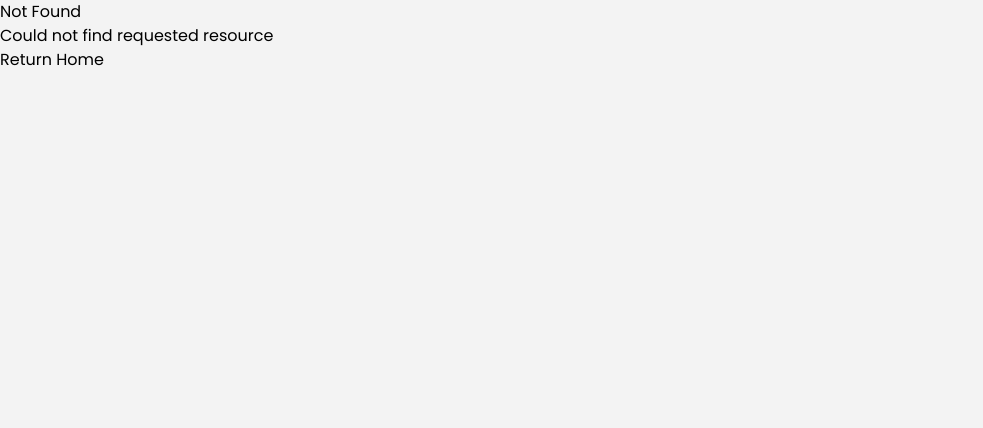
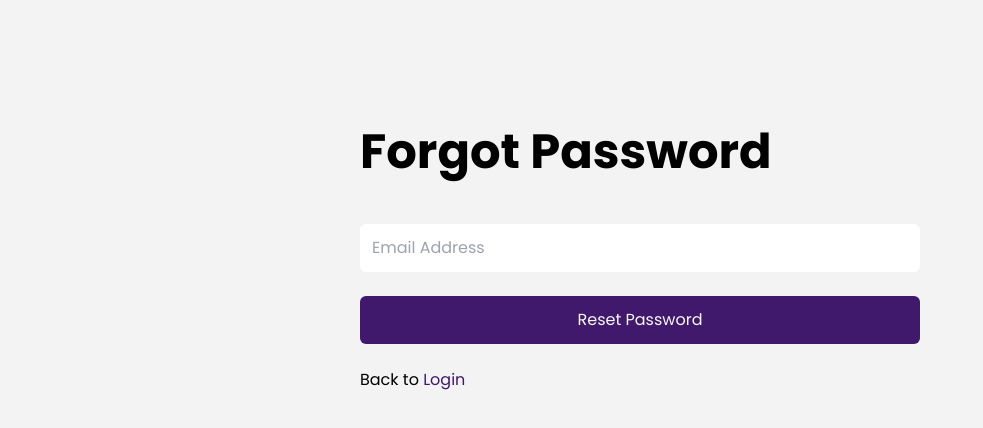
Before and after one commit to Let-s-build-DAO/lets-build-academy, a Next.js app: page /auth/forgot-password in a window 1280 px wide. Before the commit this address had no page. Shown: the top 428 px of the page, without its empty margins (0-983 px from the left). Built offline with nearby package versions, Linux system fonts and the light colour scheme; no server answers.

Commit message:
updates commit

```diff
--- a/app/_components/AdminSideNav.jsx
+++ b/app/_components/AdminSideNav.jsx
@@ -116,7 +116,7 @@ const AdminSideNav = ({ setShowBar }) => {
     <>
       <div onClick={() => setShowBar()} className='bg-[#000] lg:hidden opacity-20 w-full h-screen sm:fixed top-0 right-0 left-0'></div>
       <aside className='p-6 bg-white h-screen fixed lg:w-[20%] z-10 w-[70%]'>
-        <img src="/academylogo.png" className='mb-10' alt="" />
+        <img src="/academylogo.png" className='mb-10 w-40' alt="" />
         {
           nav?.map((item, idx) => (
             <Link href={item.href} key={idx}>
--- /dev/null
+++ b/app/auth/forgot-password/page.jsx
@@ -0,0 +1,68 @@
+'use client';
+
+import React, { useState } from 'react';
+import { getAuth, sendPasswordResetEmail } from 'firebase/auth';
+import Spinner from '@/app/_components/Spinner';
+import firebase_app from "../../firebase/config";
+import Link from 'next/link'
+
+const ForgotPassword = () => {
+  const [email, setEmail] = useState('');
+  const [loading, setLoading] = useState(false);
+  const [message, setMessage] = useState('');
+  const [error, setError] = useState('');
+
+  const handlePasswordReset = async () => {
+    setLoading(true);
+    setMessage('');
+    setError('');
+    const auth = getAuth(firebase_app);
+
+    try {
+      await sendPasswordResetEmail(auth, email);
+      setMessage('Password reset email sent successfully! Check your Email.');
+    } catch (err) {
+      setError(err.message || 'Failed to send password reset email.');
+    } finally {
+      setLoading(false);
+    }
+  };
+
+  return (
+    <div className="lg:w-1/2 w-[95%] mx-auto my-20 lg:p-10 p-4">
+      <div className="">
+        <h1 className="lg:w-[468px] text-black text-3xl md:text-5xl font-bold font-['Poppins'] leading-[44px] md:leading-[64px]">
+          Forgot Password
+        </h1>
+      </div>
+      <div className="mt-10">
+        <div className="my-6">
+          <input
+            onChange={(e) => setEmail(e.target.value)}
+            type="email"
+            placeholder="Email Address"
+            className="p-3 rounded-md w-full"
+            value={email}
+          />
+        </div>
+      </div>
+      {message && <p className="text-green-500 text-sm my-2">{message}</p>}
+      {error && <p className="text-red-500 text-sm my-2">{error}</p>}
+      <div className="my-6">
+        <button
+          onClick={handlePasswordReset}
+          className="bg-purple rounded-md w-full text-white p-3"
+          disabled={loading}
+        >
+          {loading ? <Spinner /> : 'Reset Password'}
+        </button>
+      </div>
+
+      <div className='my-4 flex justify-between'>
+        <p>Back to <Link className='text-purple' href={'/auth/login'}>Login</Link></p>
+      </div>
+    </div>
+  );
+};
+
+export default ForgotPassword;
--- a/app/auth/login/page.jsx
+++ b/app/auth/login/page.jsx
@@ -21,6 +21,7 @@ const Login = () => {
   const [email, setEmail] = useState('')
   const [password, setPassword] = useState("")
   const router = useRouter()
+  const [showPassword, setShowPassword] = useState(false)
   const [user, setUser] = useAtom(userAtom)
 
   const getIn = () => {
@@ -34,7 +35,7 @@ const Login = () => {
           setLoading(false)
           toast("Logged in Successfully!")
           const userRole = userDoc.data().role
-        setUser({...userDoc.data(), id:user.uid})
+          setUser({ ...userDoc.data(), id: user.uid })
           console.log("User data:", userDoc.data());
           router.push(`/${userRole}`)
 
@@ -67,12 +68,26 @@ const Login = () => {
           <div className="my-6">
             <input onChange={e => setEmail(e.target.value)} type="text" placeholder="Email Address" className="p-3 rounded-md w-full" />
           </div>
-          <div className="my-6">
-            <input onChange={e => setPassword(e.target.value)} type="password" placeholder="Password" className="p-3 rounded-md w-full" />
+          <div className="my-6 relative">
+            <input onChange={e => setPassword(e.target.value)} type={showPassword ? 'text' : 'password'} placeholder="Password" className="p-3 rounded-md w-full" />
+            <div onClick={() => setShowPassword(!showPassword)} className='absolute cursor-pointer top-4 right-4'>
+              {showPassword ? <svg xmlns="http://www.w3.org/2000/svg" width="16" height="16" fill="currentColor" className="bi bi-eye-slash" viewBox="0 0 16 16">
+                <path d="M13.359 11.238C15.06 9.72 16 8 16 8s-3-5.5-8-5.5a7 7 0 0 0-2.79.588l.77.771A6 6 0 0 1 8 3.5c2.12 0 3.879 1.168 5.168 2.457A13 13 0 0 1 14.828 8q-.086.13-.195.288c-.335.48-.83 1.12-1.465 1.755q-.247.248-.517.486z" />
+                <path d="M11.297 9.176a3.5 3.5 0 0 0-4.474-4.474l.823.823a2.5 2.5 0 0 1 2.829 2.829zm-2.943 1.299.822.822a3.5 3.5 0 0 1-4.474-4.474l.823.823a2.5 2.5 0 0 0 2.829 2.829" />
+                <path d="M3.35 5.47q-.27.24-.518.487A13 13 0 0 0 1.172 8l.195.288c.335.48.83 1.12 1.465 1.755C4.121 11.332 5.881 12.5 8 12.5c.716 0 1.39-.133 2.02-.36l.77.772A7 7 0 0 1 8 13.5C3 13.5 0 8 0 8s.939-1.721 2.641-3.238l.708.709zm10.296 8.884-12-12 .708-.708 12 12z" />
+              </svg> : <svg xmlns="http://www.w3.org/2000/svg" width="16" height="16" fill="currentColor" className="bi bi-eye" viewBox="0 0 16 16">
+                <path d="M16 8s-3-5.5-8-5.5S0 8 0 8s3 5.5 8 5.5S16 8 16 8M1.173 8a13 13 0 0 1 1.66-2.043C4.12 4.668 5.88 3.5 8 3.5s3.879 1.168 5.168 2.457A13 13 0 0 1 14.828 8q-.086.13-.195.288c-.335.48-.83 1.12-1.465 1.755C11.879 11.332 10.119 12.5 8 12.5s-3.879-1.168-5.168-2.457A13 13 0 0 1 1.172 8z" />
+                <path d="M8 5.5a2.5 2.5 0 1 0 0 5 2.5 2.5 0 0 0 0-5M4.5 8a3.5 3.5 0 1 1 7 0 3.5 3.5 0 0 1-7 0" />
+              </svg>}
+            </div>
           </div>
-          <div className='my-4'>
+          <div className='my-4 flex justify-between'>
             <p>Dont have an account? <Link className='text-purple' href={'/auth'}>Signup</Link></p>
+            <div className=''>
+              <p><Link className='text-purple' href={'/auth/forgot-password'}>Forgot Password? </Link></p>
+            </div>
           </div>
+
           <div className="my-6">
             <button onClick={() => getIn()} className="bg-purple rounded-md w-full text-white p-3">{loading ? <Spinner /> : 'Login'}</button>
           </div>
```
